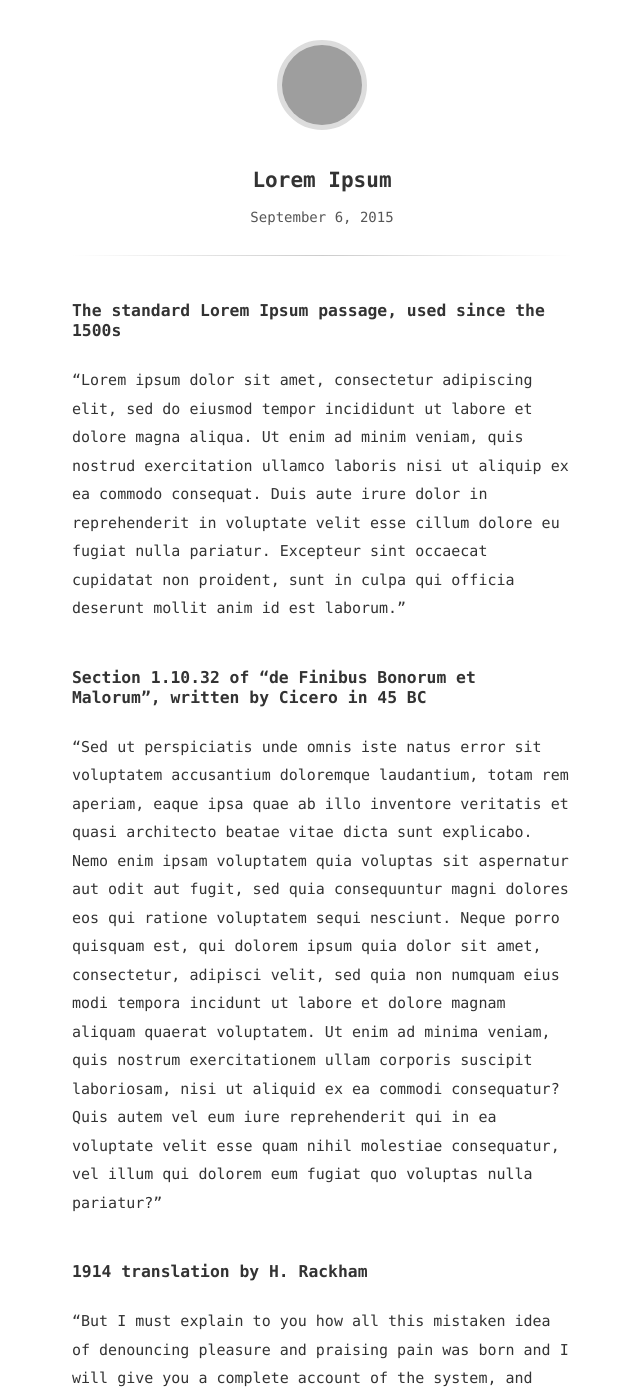
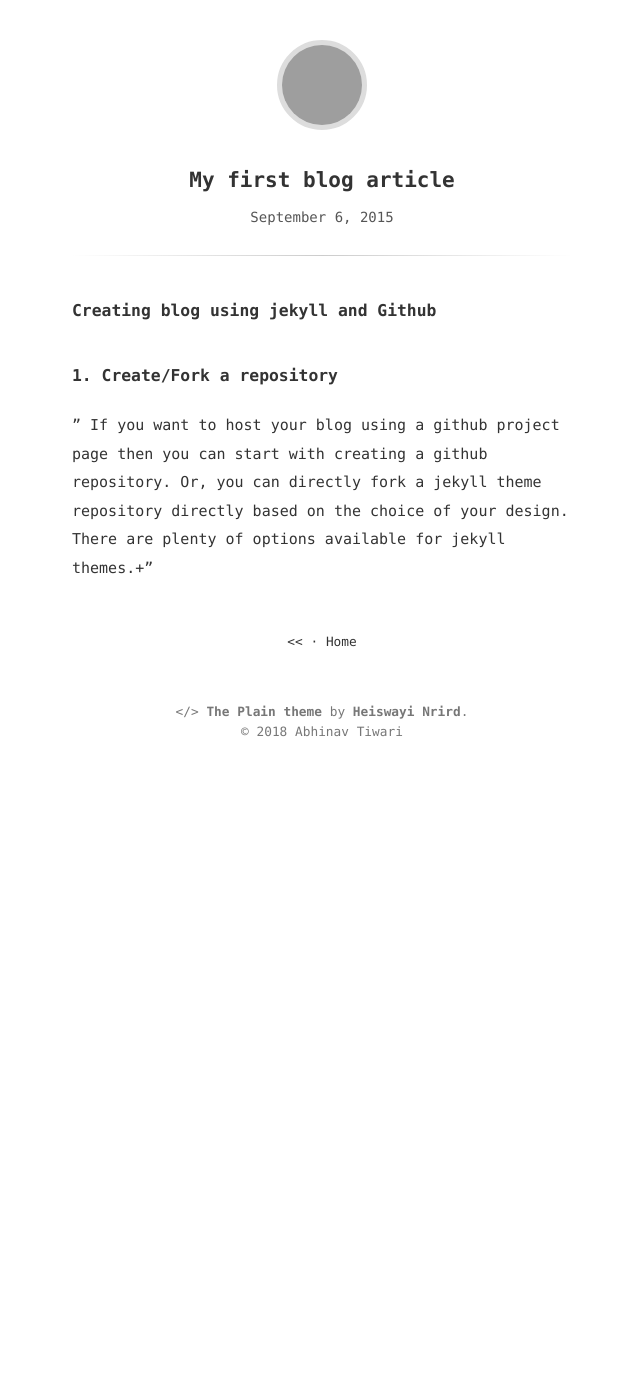
Before and after one commit to heiswayi/the-plain, a Jekyll site: the page built from _posts/2015-09-06-lorem-ipsum.md, in a window 1280 px wide and 1400 px high. Shown: the whole window, without its empty margins (318-958 px from the left). Built offline with Jekyll 4.4.1, drawn with Linux system fonts in a browser that asks for light colours; some of the changed text lies outside the part shown; grey boxes are pictures that could not be loaded.

```diff
--- a/_config.yml
+++ b/_config.yml
@@ -1,12 +1,12 @@
 # Site Info
-title:              "The Plain"
-description:        "The Plain is a minimalist Jekyll theme, that's it. Can't say anymore..."
+title:              "abhinav1602"
+description:        "This is my blog where I'll be posting article on things I study on daily basis. It is built a minimalistic jekyll theme:'The Plain'  "
 google_analytics:   UA-XXXXXXX-X # Put your Google Analytics code
 
 # Author Info
 author_name:        "Abhinav Tiwari" # Your name here
 author_email:       abhinav2506293@gmail.com # Your email here
-author_gravatar:    2b38b1b0e7e08b69379bd61582adf0c8 # Your Gravatar md5 hash here for logo
+author_gravatar:    4a431b6c4f84335b307967b871d1f68d # Your Gravatar md5 hash here for logo
 github_username:    abhinav1602 # Your GitHub username here
 
 # Site Settings
--- a/_posts/2015-09-06-lorem-ipsum.md
+++ b/_posts/2015-09-06-lorem-ipsum.md
@@ -1,24 +1,12 @@
 ---
-title: Lorem Ipsum
-updated: 2015-09-06 15:56
+title: My first blog article
+updated: 2018-01-24 15:56
 ---
 
-### The standard Lorem Ipsum passage, used since the 1500s
+### Creating blog using jekyll and Github
 
-"Lorem ipsum dolor sit amet, consectetur adipiscing elit, sed do eiusmod tempor incididunt ut labore et dolore magna aliqua. Ut enim ad minim veniam, quis nostrud exercitation ullamco laboris nisi ut aliquip ex ea commodo consequat. Duis aute irure dolor in reprehenderit in voluptate velit esse cillum dolore eu fugiat nulla pariatur. Excepteur sint occaecat cupidatat non proident, sunt in culpa qui officia deserunt mollit anim id est laborum."
 
-### Section 1.10.32 of "de Finibus Bonorum et Malorum", written by Cicero in 45 BC
 
-"Sed ut perspiciatis unde omnis iste natus error sit voluptatem accusantium doloremque laudantium, totam rem aperiam, eaque ipsa quae ab illo inventore veritatis et quasi architecto beatae vitae dicta sunt explicabo. Nemo enim ipsam voluptatem quia voluptas sit aspernatur aut odit aut fugit, sed quia consequuntur magni dolores eos qui ratione voluptatem sequi nesciunt. Neque porro quisquam est, qui dolorem ipsum quia dolor sit amet, consectetur, adipisci velit, sed quia non numquam eius modi tempora incidunt ut labore et dolore magnam aliquam quaerat voluptatem. Ut enim ad minima veniam, quis nostrum exercitationem ullam corporis suscipit laboriosam, nisi ut aliquid ex ea commodi consequatur? Quis autem vel eum iure reprehenderit qui in ea voluptate velit esse quam nihil molestiae consequatur, vel illum qui dolorem eum fugiat quo voluptas nulla pariatur?"
+### 1. Create/Fork a repository
 
-### 1914 translation by H. Rackham
-
-"But I must explain to you how all this mistaken idea of denouncing pleasure and praising pain was born and I will give you a complete account of the system, and expound the actual teachings of the great explorer of the truth, the master-builder of human happiness. No one rejects, dislikes, or avoids pleasure itself, because it is pleasure, but because those who do not know how to pursue pleasure rationally encounter consequences that are extremely painful. Nor again is there anyone who loves or pursues or desires to obtain pain of itself, because it is pain, but because occasionally circumstances occur in which toil and pain can procure him some great pleasure. To take a trivial example, which of us ever undertakes laborious physical exercise, except to obtain some advantage from it? But who has any right to find fault with a man who chooses to enjoy a pleasure that has no annoying consequences, or one who avoids a pain that produces no resultant pleasure?"
-
-### Section 1.10.33 of "de Finibus Bonorum et Malorum", written by Cicero in 45 BC
-
-"At vero eos et accusamus et iusto odio dignissimos ducimus qui blanditiis praesentium voluptatum deleniti atque corrupti quos dolores et quas molestias excepturi sint occaecati cupiditate non provident, similique sunt in culpa qui officia deserunt mollitia animi, id est laborum et dolorum fuga. Et harum quidem rerum facilis est et expedita distinctio. Nam libero tempore, cum soluta nobis est eligendi optio cumque nihil impedit quo minus id quod maxime placeat facere possimus, omnis voluptas assumenda est, omnis dolor repellendus. Temporibus autem quibusdam et aut officiis debitis aut rerum necessitatibus saepe eveniet ut et voluptates repudiandae sint et molestiae non recusandae. Itaque earum rerum hic tenetur a sapiente delectus, ut aut reiciendis voluptatibus maiores alias consequatur aut perferendis doloribus asperiores repellat."
-
-### 1914 translation by H. Rackham
-
-"On the other hand, we denounce with righteous indignation and dislike men who are so beguiled and demoralized by the charms of pleasure of the moment, so blinded by desire, that they cannot foresee the pain and trouble that are bound to ensue; and equal blame belongs to those who fail in their duty through weakness of will, which is the same as saying through shrinking from toil and pain. These cases are perfectly simple and easy to distinguish. In a free hour, when our power of choice is untrammelled and when nothing prevents our being able to do what we like best, every pleasure is to be welcomed and every pain avoided. But in certain circumstances and owing to the claims of duty or the obligations of business it will frequently occur that pleasures have to be repudiated and annoyances accepted. The wise man therefore always holds in these matters to this principle of selection: he rejects pleasures to secure other greater pleasures, or else he endures pains to avoid worse pains."
+" If you want to host your blog using a github project page then you can start with creating a github repository. Or, you can directly fork a jekyll theme repository directly based on the choice of your design. There are plenty of options available for jekyll themes.+"
```
Also changed, not shown: _posts/2015-09-09-download-this-theme.md (+4 -4 lines), about.md (+19 -1 lines).
